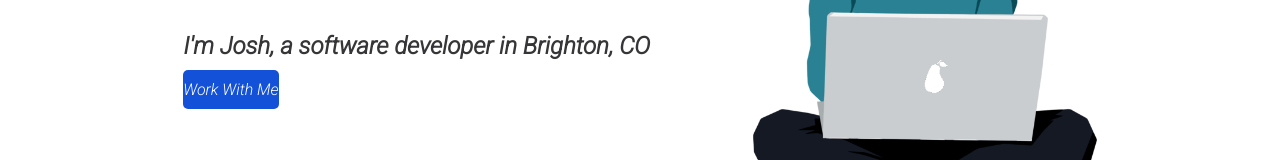
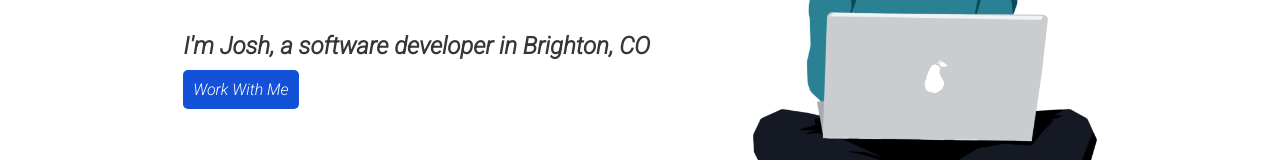
Before and after one commit to josharagon/josharagon-website, a React (Create React App) app: page / in a window 1280 px wide. Shown: the part 443-603 px from the top of the page. Built offline with nearby package versions, Linux system fonts and the light colour scheme.

Commit message:
Fix toolbox column

```diff
--- a/src/App.scss
+++ b/src/App.scss
@@ -58,7 +58,7 @@ body {
     width: 150px;
     color: white;
     text-align: center;
-    padding: 10px 0px 10px 0px;
+    padding: 10px;
     border-radius: 5px;
 }
 
@@ -158,11 +158,6 @@ body {
         margin-bottom: 35px;
     }
 
-    .tools-about {
-        display: flex;
-        flex-direction: column;
-    }
-
     .my-toolbox {
         width: 350px;
         height: 300px;
@@ -190,3 +185,11 @@ body {
     }
 
   }
+
+
+  @media only screen and (max-width: 1250px) {
+    .tools-about {
+        display: flex;
+        flex-direction: column;
+    }
+  }
```
